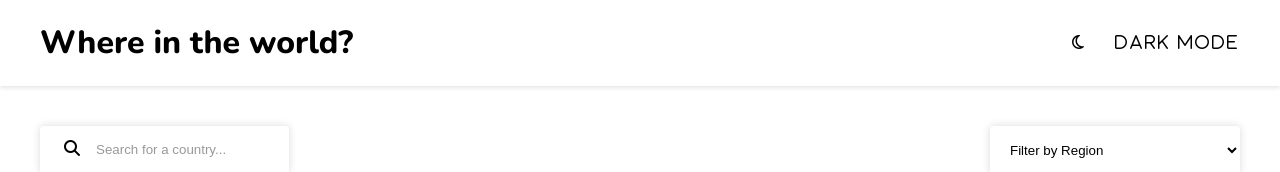
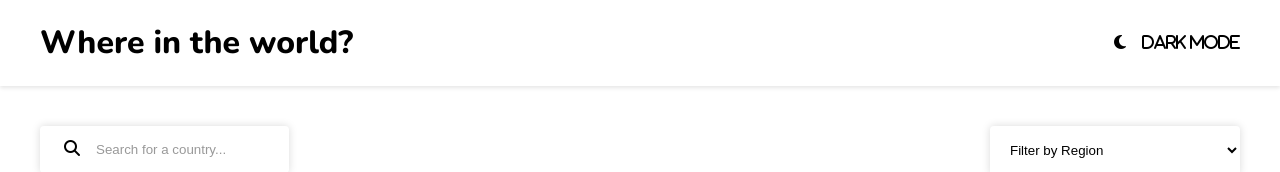
Before and after one commit to l-AnjaliKushwaha/PracticeProject, a React (Vite) app in the folder practice02/: page / in a window 1280 px wide. Shown: the top 172 px of the page. Built offline with nearby package versions, Linux system fonts and the light colour scheme; no server answers.

Commit message:
Dark mode and pass data one page to another page

```diff
--- a/practice02/src/App.css
+++ b/practice02/src/App.css
@@ -8,11 +8,14 @@ body {
     --elements-color: white;
     margin: 0;
     font-family: Nunito, sans-serif;
+}
+
+main, header {
     background-color: var(--background-color);
     color: var(--text-color);
 }
 
-body.dark {
+main.dark, header.dark {
     --background-color: hsl(207, 26%, 17%);
     --text-color: white;
     --elements-color: hsl(209, 23%, 22%);
@@ -20,20 +23,21 @@ body.dark {
 
 main {
     padding: 24px;
+    min-height: calc(100vh - 73px);
 }
 
 a {
     text-decoration-line: none;
     color: inherit;
 }
-.header-content > p{
-  letter-spacing: 3px;
-}
 
 .header-container {
     box-shadow: 0 2px 4px 0px rgba(0, 0, 0, 0.1);
     padding-inline: 24px;
     background-color: var(--elements-color);
+    position: sticky;
+    top: 0;
+    z-index: 1;
 }
 
 .header-content {
--- a/practice02/src/App.jsx
+++ b/practice02/src/App.jsx
@@ -1,13 +1,16 @@
-import React from 'react'
+import React, { useState } from 'react'
 import "./App.css";
 import Header from './Component/Header.jsx'
 import { Outlet } from 'react-router-dom';
 
 function App() {
+  const [isDark, setIsDark] = useState(
+    JSON.parse(localStorage.getItem("isDarkMode"))
+  );
   return (
     <>
-    <Header/>
-    <Outlet/>
+    <Header theme={[isDark, setIsDark]}/>
+    <Outlet context={[isDark, setIsDark]}/>
     </>
   );
 }
--- a/practice02/src/Component/CountryCard.jsx
+++ b/practice02/src/Component/CountryCard.jsx
@@ -7,10 +7,11 @@ export default function CountryCard({
   population,
   region,
   capital,
+  data,
 }) {
   return (
-    <Link className="country-card" to={`/${name}`}>
-      <img src={flag} alt={`${name} Flag`} />
+    <Link className="country-card" to={`/${name}`} state={data}>
+      <img src={flag} alt={name + " Flag"} />
       <div className="card-text">
         <h3 className="card-title">{name}</h3>
         <p>
--- a/practice02/src/Component/CountryDetail.jsx
+++ b/practice02/src/Component/CountryDetail.jsx
@@ -1,21 +1,19 @@
 import React, { useEffect, useState } from "react";
 import "./CountryDetail.css";
-import { Link, useParams } from "react-router-dom";
+import { Link, useLocation, useOutletContext, useParams } from "react-router-dom";
 
 export default function CountryDetail() {
-  const params = useParams()
-  console.log(Object);
-
-  const countryName = params.country
+   const [isDark] = useOutletContext();
+  const params = useParams();
+  const { state } = useLocation();
+  const countryName = params.country;
 
   const [countryData, setCountryData] = useState(null);
   const [notFound, setNotFound] = useState(false);
 
-  useEffect(() => {
-    fetch(`https://restcountries.com/v3.1/name/${countryName}?fullText=true`)
-      .then((res) => res.json())
-      .then(([data]) => {
-        console.log(data);
+  // console.log(countryData);
+
+  function updateCountryData(data) {
     setCountryData({
       name: data.name.common,
       nativeName: Object.values(data.name.nativeName)[0].common,
@@ -30,30 +28,50 @@ export default function CountryDetail() {
         .map((currency) => currency.name)
         .join(", "),
       borders: [],
-        })
-        if(!data.borders){
-          data.borders = []
+    });
+
+    if (!data.borders) {
+      data.borders = [];
     }
 
-        Promise.all(data.borders.map((border) => {
+    Promise.all(
+      data.borders.map((border) => {
         return fetch(`https://restcountries.com/v3.1/alpha/${border}`)
           .then((res) => res.json())
-          .then(([borderCountry]) => borderCountry.name.common)
-        })).then((borders) => {
-          setCountryData((prevState) => ({...prevState, borders}))
+          .then(([borderCountry]) => borderCountry.name.common);
       })
-      }).catch((err) => {
-        setNotFound(true)
+    ).then((borders) => {
+      setTimeout(() =>
+        setCountryData((prevState) => ({ ...prevState, borders }))
+      );
+    });
+  }
+
+  useEffect(() => {
+    if (state) {
+      updateCountryData(state);
+      return;
+    }
+
+    fetch(`https://restcountries.com/v3.1/name/${countryName}?fullText=true`)
+      .then((res) => res.json())
+      .then(([data]) => {
+        updateCountryData(data);
       })
+      .catch((err) => {
+        console.log(err);
+        setNotFound(true);
+      });
   }, [countryName]);
-  if(notFound){
-    return <h1>Country Not Found</h1>
+
+  if (notFound) {
+    return <div>Country Not Found</div>;
   }
 
   return countryData === null ? (
     "loading..."
   ) : (
-    <main>
+    <main className={`${isDark ? "dark" : ""}`}>
       <div className="country-details-container">
         <span className="back-button" onClick={() => history.back()}>
           <i className="fa-solid fa-arrow-left"></i>&nbsp; Back
@@ -98,14 +116,16 @@ export default function CountryDetail() {
                 <span className="languages"></span>
               </p>
             </div>
-            { countryData.borders.length !== 0 &&
+            {countryData.borders.length !== 0 && (
               <div className="border-countries">
                 <b>Border Countries: </b>&nbsp;
-                {
-                  countryData.borders.map((border) => <Link key={border} to={`/${border}`}>{border}</Link>)
-                }
+                {countryData.borders.map((border) => (
+                  <Link key={border} to={`/${border}`}>
+                    {border}
+                  </Link>
+                ))}
               </div>
-            }
+            )}
           </div>
         </div>
       </div>
--- a/practice02/src/Component/Header.jsx
+++ b/practice02/src/Component/Header.jsx
@@ -1,14 +1,30 @@
 import React from 'react'
 
-function Header() {
+function Header({theme}) {
+  const[isDark, setIsDark] = theme
+
+//   if(isDark){
+// document.body.classList.add("dark");
+//   }
+//   else{
+//     document.body.classList.remove("dark");
+//   }
   return (
-    <header className="header-container">
+    <header className={`header-container ${isDark? 'dark': ''}`}>
       <div className="header-content">
         <h1 className="title">
           <a href="/">Where in the world?</a>
         </h1>
-        <p className="theme-changer">
-          <i className="fa-regular fa-moon">&nbsp; &nbsp; Dark Mode</i>
+        <p
+          className="theme-changer"
+          onClick={() => {
+            setIsDark(!isDark);
+            localStorage.setItem("isDarkMode", !isDark);
+          }}
+        >
+          <i className={`fa-solid fa-${isDark ? "sun" : "moon"}`}>
+            &nbsp; &nbsp; {isDark ? "Light" : "Dark"} Mode
+          </i>
         </p>
       </div>
     </header>
--- a/practice02/src/Component/Home.jsx
+++ b/practice02/src/Component/Home.jsx
@@ -2,12 +2,14 @@ import React, { useState } from "react";
 import SearchBar from "./SearchBar.jsx";
 import SelectMenu from "./SelectMenu.jsx";
 import CountriesList from "./CountriesList.jsx";
+import { useOutletContext } from "react-router-dom";
 
 function Home() {
             const [query, setQuery] = useState("");
+            const [isDark] = useOutletContext()
   return (
     <>
-      <main>
+      <main className={`${isDark? 'dark' : ''}`}>
         <div className="search-filter-container">
           <SearchBar setQuery={setQuery} />
           <SelectMenu />
```
Lines whose indentation alone changed are shown as unchanged.
